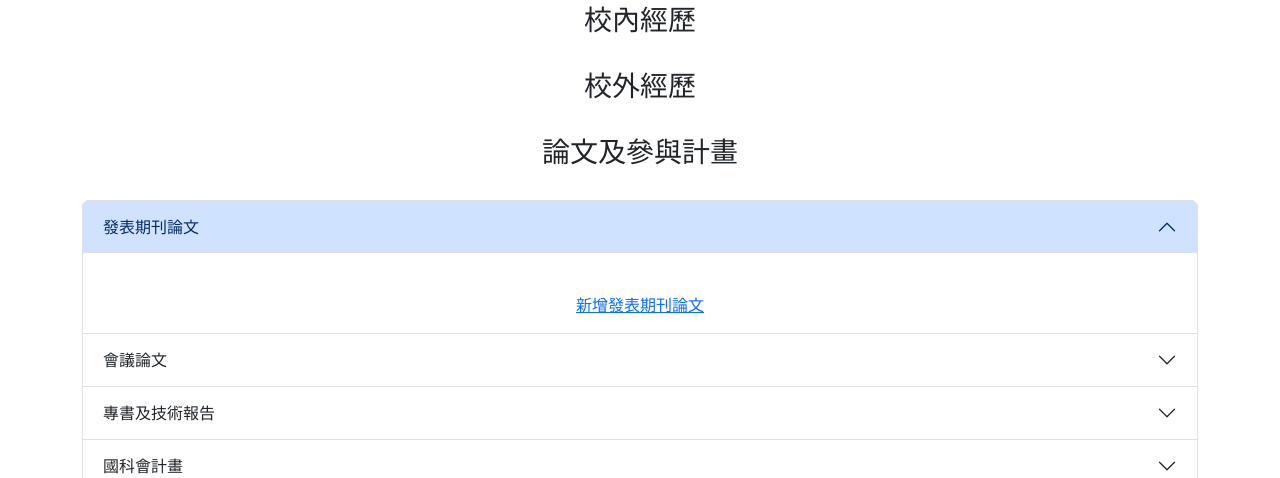
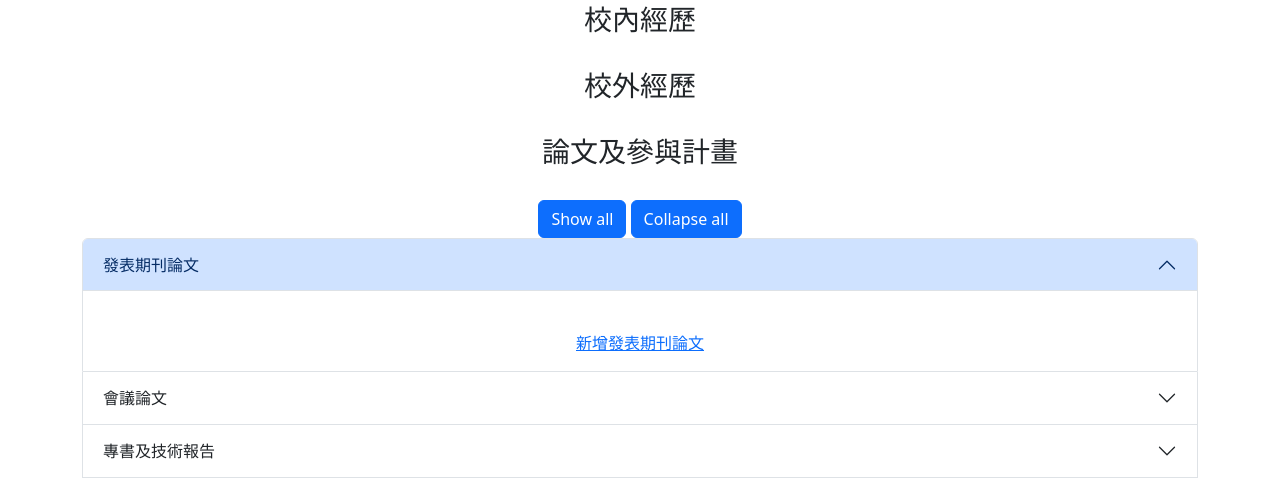
Before and after one commit to whoami13579/database_final_project, a Flask app: page /teacher/1 in a window 1280 px wide. Shown: the part 347-825 px from the top of the page. Run offline with Flask 3, Linux system fonts and the light colour scheme; data that the repository does not hold is empty.

Commit message:
add show / collapse all button in teacher's page

```diff
--- a/website/__init__.py
+++ b/website/__init__.py
@@ -6,7 +6,7 @@ db = SQLAlchemy()
 
 
 def create_app():
-    app = Flask(__name__)
+    app = Flask(__name__, static_url_path="/static")
     app.config["SECRET_KEY"] = "iwonttellyou"
     app.config["SQLALCHEMY_DATABASE_URI"] = "sqlite:///database.db"
     db.init_app(app)
--- /dev/null
+++ b/website/static/js/util.js
@@ -0,0 +1,16 @@
+
+document.addEventListener('DOMContentLoaded', function () {
+    var myShowAllBtn = document.getElementById('show-all-btn')
+    var myCloseAllBtn = document.getElementById('close-all-btn')
+
+    if (myShowAllBtn != null) {
+        myShowAllBtn.addEventListener('click', function () {
+            $('.collapse').collapse('show')
+        });
+    }
+    if (myCloseAllBtn != null) {
+        myCloseAllBtn.addEventListener('click', function () {
+            $('.collapse').collapse('hide')
+        })
+    }
+});
--- a/website/templates/base.html
+++ b/website/templates/base.html
@@ -8,6 +8,8 @@
     <script src="https://cdn.jsdelivr.net/npm/bootstrap@5.3.3/dist/js/bootstrap.bundle.min.js" integrity="sha384-YvpcrYf0tY3lHB60NNkmXc5s9fDVZLESaAA55NDzOxhy9GkcIdslK1eN7N6jIeHz" crossorigin="anonymous"></script>
     <script src="https://cdn.jsdelivr.net/npm/@popperjs/core@2.11.8/dist/umd/popper.min.js" integrity="sha384-I7E8VVD/ismYTF4hNIPjVp/Zjvgyol6VFvRkX/vR+Vc4jQkC+hVqc2pM8ODewa9r" crossorigin="anonymous"></script>
     <!-- <script src="https://cdn.jsdelivr.net/npm/bootstrap@5.3.3/dist/js/bootstrap.min.js" integrity="sha384-0pUGZvbkm6XF6gxjEnlmuGrJXVbNuzT9qBBavbLwCsOGabYfZo0T0to5eqruptLy" crossorigin="anonymous"></script> -->
+<script src="https://ajax.googleapis.com/ajax/libs/jquery/3.7.1/jquery.min.js"></script>
+    <script src="{{ url_for('static', filename='js/util.js') }}" type="text/javascript"></script>
     <title>{% block title %}{% endblock %}</title>
 </head>
 <body>
--- a/website/templates/teacher.html
+++ b/website/templates/teacher.html
@@ -32,17 +32,25 @@
 
   <h3>論文及參與計畫</h3>
   <br>
+  <!-- <button class="btn btn-primary" type="button" data-bs-toggle="collapse" data-bs-target=".hide"
+    aria-expanded="false" aria-controls="panelsStayOpen-collapseOne panelsStayOpen-collapseTwo panelsStayOpen-collapseThree">Show all elements</button>
+  <button class="btn btn-primary" type="button" data-bs-toggle="collapse" data-bs-target=".show"
+    aria-expanded="false" aria-controls="panelsStayOpen-collapseOne panelsStayOpen-collapseTwo panelsStayOpen-collapseThree">Collapse all elements</button> -->
+  <button class="btn btn-primary" type="button" id="show-all-btn">Show all</button>
+  <button class="btn btn-primary" type="button" id="close-all-btn">Collapse all</button>
   <div class="accordion" id="accordionPanelsStayOpenExample">
     <div class="accordion-item">
       <h2 class="accordion-header">
-            <button class="accordion-button" type="button" data-bs-toggle="collapse" data-bs-target="#panelsStayOpen-collapseOne" aria-expanded="true" aria-controls="panelsStayOpen-collapseOne">
+        <button class="accordion-button" type="button" data-bs-toggle="collapse"
+          data-bs-target="#panelsStayOpen-collapseOne" aria-expanded="true" aria-controls="panelsStayOpen-collapseOne">
           發表期刊論文
         </button>
       </h2>
       <div id="panelsStayOpen-collapseOne" class="accordion-collapse collapse show">
         <div class="accordion-body">
           {% for i in teacher.journal_articals%}
-                <a>{{i.course_name}}, {{i.journal_name}}, {{i.collaborators}}, {{i.page_number_of_the_journal}}, {{i.indexed_website}}, {{i.indexed_time}}</a>
+          <a>{{i.course_name}}, {{i.journal_name}}, {{i.collaborators}}, {{i.page_number_of_the_journal}},
+            {{i.indexed_website}}, {{i.indexed_time}}</a>
           <br>
           <br>
           {% endfor %}
@@ -55,14 +63,16 @@
     </div>
     <div class="accordion-item">
       <h2 class="accordion-header">
-            <button class="accordion-button collapsed" type="button" data-bs-toggle="collapse" data-bs-target="#panelsStayOpen-collapseTwo" aria-expanded="false" aria-controls="panelsStayOpen-collapseTwo">
+        <button class="accordion-button collapsed" type="button" data-bs-toggle="collapse"
+          data-bs-target="#panelsStayOpen-collapseTwo" aria-expanded="false" aria-controls="panelsStayOpen-collapseTwo">
           會議論文
         </button>
       </h2>
       <div id="panelsStayOpen-collapseTwo" class="accordion-collapse collapse">
         <div class="accordion-body">
           {% for i in teacher.proceeding_articals%}
-                <a>{{i.artical_name}}, {{i.collaborators}}, {{i.page_number_of_the_artical}}, {{i.session_venue}}, {{i.time}}</a>
+          <a>{{i.artical_name}}, {{i.collaborators}}, {{i.page_number_of_the_artical}}, {{i.session_venue}},
+            {{i.time}}</a>
           <br>
           <br>
           {% endfor %}
@@ -75,7 +85,9 @@
     </div>
     <div class="accordion-item">
       <h2 class="accordion-header">
-            <button class="accordion-button collapsed" type="button" data-bs-toggle="collapse" data-bs-target="#panelsStayOpen-collapseThree" aria-expanded="false" aria-controls="panelsStayOpen-collapseThree">
+        <button class="accordion-button collapsed" type="button" data-bs-toggle="collapse"
+          data-bs-target="#panelsStayOpen-collapseThree" aria-expanded="false"
+          aria-controls="panelsStayOpen-collapseThree">
           專書及技術報告
         </button>
       </h2>
@@ -95,7 +107,8 @@
     </div>
     <div class="accordion-item">
       <h2 class="accordion-header">
-            <button class="accordion-button collapsed" type="button" data-bs-toggle="collapse" data-bs-target="#panelsStayOpen-collapse4" aria-expanded="false" aria-controls="panelsStayOpen-collapseThree">
+        <button class="accordion-button collapsed" type="button" data-bs-toggle="collapse"
+          data-bs-target="#panelsStayOpen-collapse4" aria-expanded="false" aria-controls="panelsStayOpen-collapseThree">
           國科會計畫
         </button>
       </h2>
@@ -118,7 +131,8 @@
     </div>
     <div class="accordion-item">
       <h2 class="accordion-header">
-            <button class="accordion-button collapsed" type="button" data-bs-toggle="collapse" data-bs-target="#panelsStayOpen-collapse5" aria-expanded="false" aria-controls="panelsStayOpen-collapseThree">
+        <button class="accordion-button collapsed" type="button" data-bs-toggle="collapse"
+          data-bs-target="#panelsStayOpen-collapse5" aria-expanded="false" aria-controls="panelsStayOpen-collapseThree">
           產學合作計畫
         </button>
       </h2>
@@ -130,7 +144,8 @@
     </div>
     <div class="accordion-item">
       <h2 class="accordion-header">
-            <button class="accordion-button collapsed" type="button" data-bs-toggle="collapse" data-bs-target="#panelsStayOpen-collapse6" aria-expanded="false" aria-controls="panelsStayOpen-collapseThree">
+        <button class="accordion-button collapsed" type="button" data-bs-toggle="collapse"
+          data-bs-target="#panelsStayOpen-collapse6" aria-expanded="false" aria-controls="panelsStayOpen-collapseThree">
           校外獎勵及指導學生獲獎
         </button>
       </h2>
@@ -142,7 +157,8 @@
     </div>
     <div class="accordion-item">
       <h2 class="accordion-header">
-            <button class="accordion-button collapsed" type="button" data-bs-toggle="collapse" data-bs-target="#panelsStayOpen-collapse7" aria-expanded="false" aria-controls="panelsStayOpen-collapseThree">
+        <button class="accordion-button collapsed" type="button" data-bs-toggle="collapse"
+          data-bs-target="#panelsStayOpen-collapse7" aria-expanded="false" aria-controls="panelsStayOpen-collapseThree">
           校內獎勵及指導學生獲獎
         </button>
       </h2>
@@ -154,7 +170,8 @@
     </div>
     <div class="accordion-item">
       <h2 class="accordion-header">
-            <button class="accordion-button collapsed" type="button" data-bs-toggle="collapse" data-bs-target="#panelsStayOpen-collapse8" aria-expanded="false" aria-controls="panelsStayOpen-collapseThree">
+        <button class="accordion-button collapsed" type="button" data-bs-toggle="collapse"
+          data-bs-target="#panelsStayOpen-collapse8" aria-expanded="false" aria-controls="panelsStayOpen-collapseThree">
           校內外演講
         </button>
       </h2>
@@ -166,7 +183,8 @@
     </div>
     <div class="accordion-item">
       <h2 class="accordion-header">
-            <button class="accordion-button collapsed" type="button" data-bs-toggle="collapse" data-bs-target="#panelsStayOpen-collapse9" aria-expanded="false" aria-controls="panelsStayOpen-collapseThree">
+        <button class="accordion-button collapsed" type="button" data-bs-toggle="collapse"
+          data-bs-target="#panelsStayOpen-collapse9" aria-expanded="false" aria-controls="panelsStayOpen-collapseThree">
           專書論文
         </button>
       </h2>
@@ -178,7 +196,9 @@
     </div>
     <div class="accordion-item">
       <h2 class="accordion-header">
-            <button class="accordion-button collapsed" type="button" data-bs-toggle="collapse" data-bs-target="#panelsStayOpen-collapse10" aria-expanded="false" aria-controls="panelsStayOpen-collapseThree">
+        <button class="accordion-button collapsed" type="button" data-bs-toggle="collapse"
+          data-bs-target="#panelsStayOpen-collapse10" aria-expanded="false"
+          aria-controls="panelsStayOpen-collapseThree">
           教材與作品
         </button>
       </h2>
```
Lines whose indentation alone changed are shown as unchanged.
